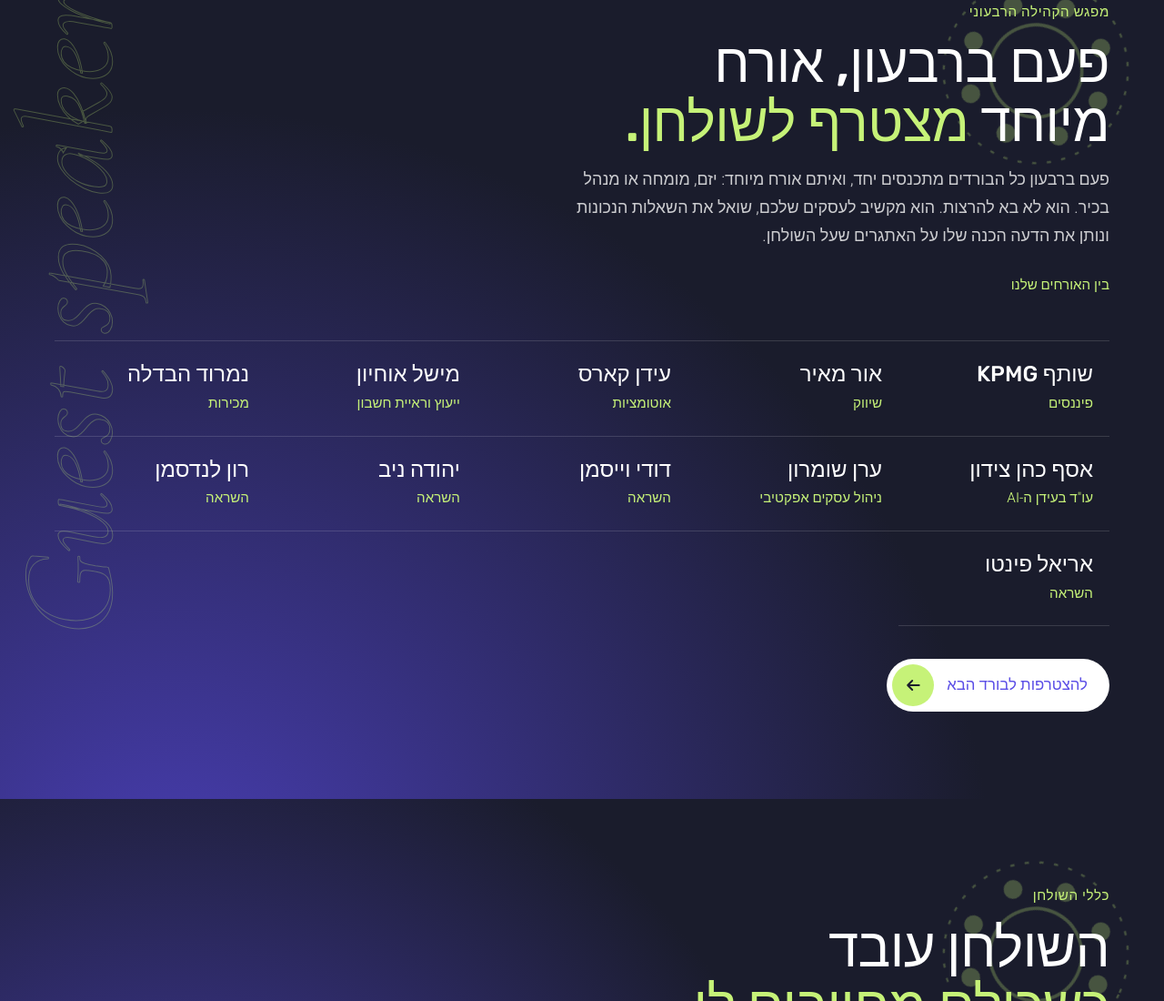
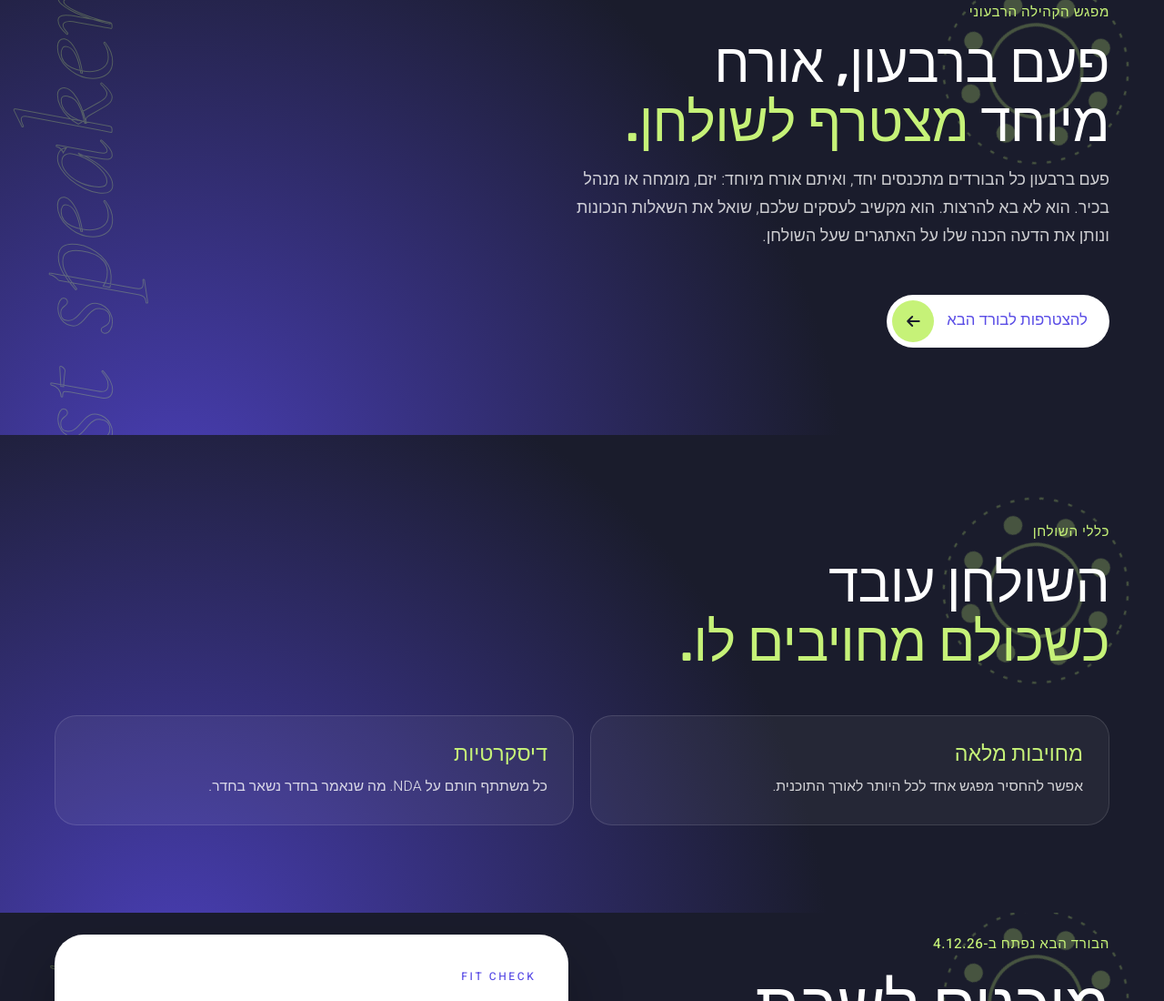
Before and after one commit to avinoamroz/the-board-site, a plain HTML site: page download/the-board-landing.html in a window 1280 px wide. Shown: the part 6497-7597 px from the top of the page at 91% size. Drawn offline with nearby package versions, Linux system fonts and the light colour scheme.

Commit message:
Hide guest speaker names for now (kept in the file)
Co-Authored-By: Claude Opus 5.5 <noreply@anthropic.com>
Claude-Session: https://claude.ai/code/session_01Aq3rpe7nVHwysUHNG2nfwT

```diff
--- a/download/the-board-landing.html
+++ b/download/the-board-landing.html
@@ -339,6 +339,7 @@ section{padding-block:96px;position:relative;overflow:hidden}
 /* Guests (VLU "המנכ״לים") */
 .guest-sub{font-family:var(--f-body);font-weight:500;color:var(--gold);font-size:.95rem;margin-top:10px}
 .guest-grid{display:grid;grid-template-columns:repeat(auto-fill,minmax(220px,1fr));gap:0;position:relative;z-index:1;border-top:1px solid rgba(255,255,255,.14)}
+.guest-grid[hidden],.guest-sub[hidden]{display:none!important}
 .g{display:grid;gap:4px;padding:22px 18px;border-bottom:1px solid rgba(255,255,255,.14);transition:background .2s ease}
 .g:hover{background:rgba(198,242,120,.12)}
 .g b{font-family:var(--f-display);font-size:1.5rem;line-height:1.2;color:#fff;font-weight:500}
@@ -647,9 +648,9 @@ footer .mark{margin:0}
     <div class="sec-head">
       <p class="kicker">מפגש הקהילה הרבעוני</p>
       <h2>פעם ברבעון, אורח מיוחד <span class="lit">מצטרף לשולחן</span><span class="dot">.</span></h2>
-      <p class="lead">פעם ברבעון כל הבורדים מתכנסים יחד, ואיתם אורח מיוחד: יזם, מומחה או מנהל בכיר. הוא לא בא להרצות. הוא מקשיב לעסקים שלכם, שואל את השאלות הנכונות ונותן את הדעה הכנה שלו על האתגרים שעל השולחן.</p><p class="guest-sub">בין האורחים שלנו</p>
+      <p class="lead">פעם ברבעון כל הבורדים מתכנסים יחד, ואיתם אורח מיוחד: יזם, מומחה או מנהל בכיר. הוא לא בא להרצות. הוא מקשיב לעסקים שלכם, שואל את השאלות הנכונות ונותן את הדעה הכנה שלו על האתגרים שעל השולחן.</p><p class="guest-sub" hidden>בין האורחים שלנו</p>
     </div>
-    <div class="guest-grid">
+    <div class="guest-grid" hidden>
       <div class="g"><b>שותף KPMG</b><span>פיננסים</span></div>
       <div class="g"><b>אור מאיר</b><span>שיווק</span></div>
       <div class="g"><b>עידן קארס</b><span>אוטומציות</span></div>
```
Also changed, not shown: index.html (+3 -2 lines).
